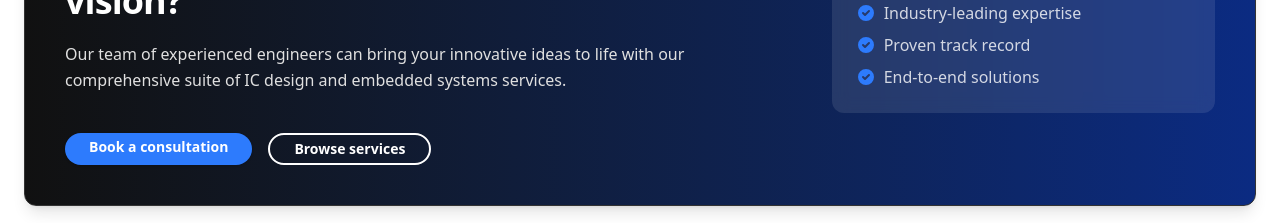
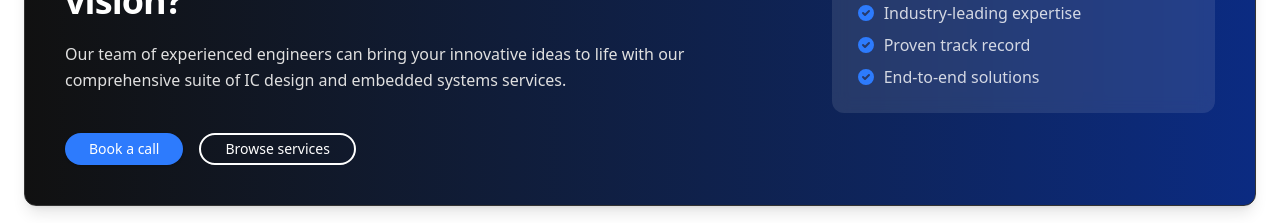
Before and after one commit to rasberriali/embedded-silicon, a React (Vite) app in the folder frontend/: page / in a window 1280 px wide. Shown: the part 4360-4583 px from the top of the page. Built offline with nearby package versions, Linux system fonts and the light colour scheme.

Commit message:
minor fixes

```diff
--- a/frontend/src/client/pages/home-page/homePage.jsx
+++ b/frontend/src/client/pages/home-page/homePage.jsx
@@ -530,15 +530,15 @@ function HomePage() {
                                     whileHover={{ scale: 1.05 }}
                                     whileTap={{ scale: 0.95 }}
                                     onClick={() => navigate('/contactPage')}
-                                    className="bg-[#2D7BFD] hover:bg-[#1A57C2] text-white py-1 xl:px-6  px-4 rounded-full shadow-sm transition-colors xl:text-sm text-xs font-semibold cursor-pointer"
+                                    className="bg-[#2D7BFD] flex items-center hover:bg-[#1A57C2] text-white xl:py-1 py-2  px-6 xl:text-sm text-sm rounded-full shadow-sm transition-colors  font-medium cursor-pointer"
                                 >
-                                    Book a consultation
+                                    Book a call
                                 </motion.div>
                                 <motion.div
                                     whileHover={{ scale: 1.05 }}
                                     whileTap={{ scale: 0.95 }}
                                     onClick={() => navigate('/servicesPage')}
-                                    className="border-2 border-white text-white hover:bg-white/10 py-1 xl:px-6 px-4 rounded-full transition-colors xl:text-sm text-xs font-semibold cursor-pointer"
+                                    className="border-2 flex border-white items-center text-white hover:bg-white/10 xl:py-1 py-2 px-6 xl:text-sm text-sm rounded-full transition-colors font-medium cursor-pointer"
                                 >
                                     Browse services
                                 </motion.div>
```
